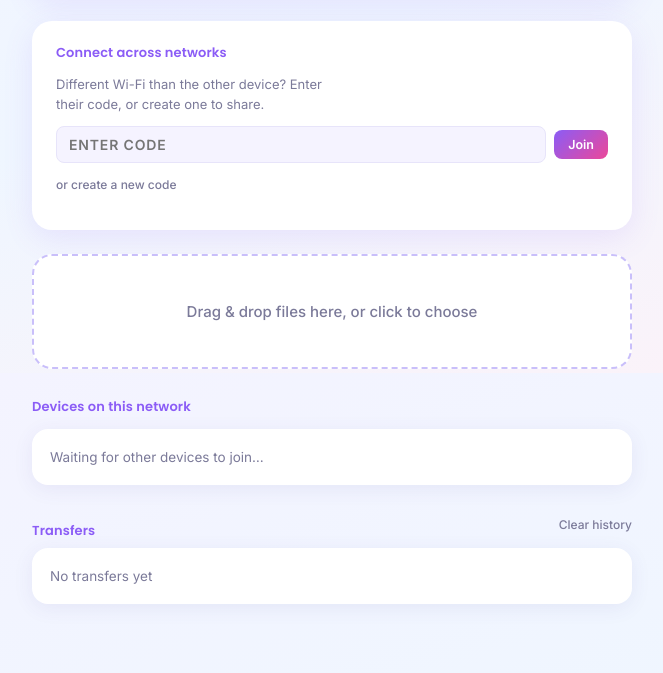
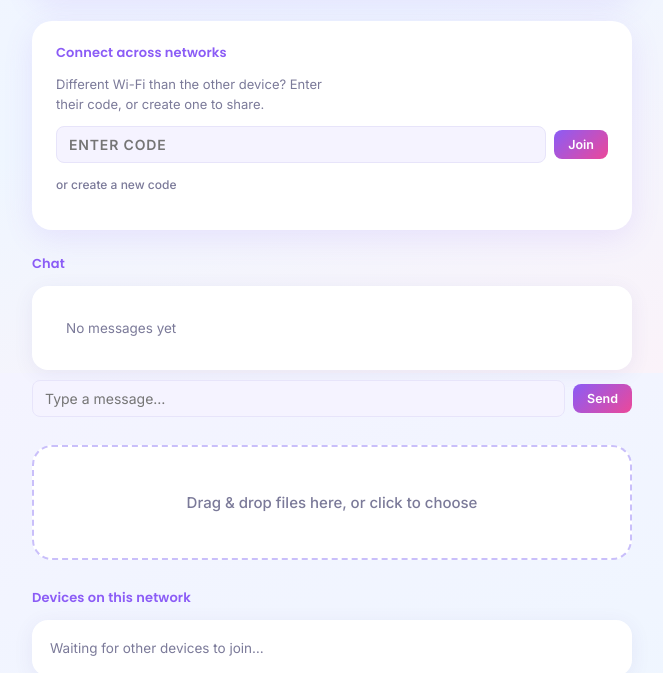
Before and after one commit to dreamsguides94-oss/lan-transfer, a website: page public/index.html in a window 1280 px wide. Shown: the part 427-1100 px from the top of the page, without its empty margins (308-971 px from the left). Drawn offline with nearby package versions, Linux system fonts and the light colour scheme; no server answers.

Commit message:
Update index.html

```diff
--- a/public/index.html
+++ b/public/index.html
@@ -52,6 +52,17 @@
         </div>
       </section>
 
+      <section class="chat-panel">
+        <h2>Chat</h2>
+        <div id="chatMessages" class="chat-messages">
+          <p class="empty-state">No messages yet</p>
+        </div>
+        <div class="chat-input-row">
+          <input type="text" id="chatInput" placeholder="Type a message…" maxlength="500" />
+          <button id="chatSendBtn" class="copy-btn">Send</button>
+        </div>
+      </section>
+
       <section id="dropzone" class="dropzone">
         <p>Drag &amp; drop files here, or click to choose</p>
         <input type="file" id="fileInput" multiple hidden />
```
